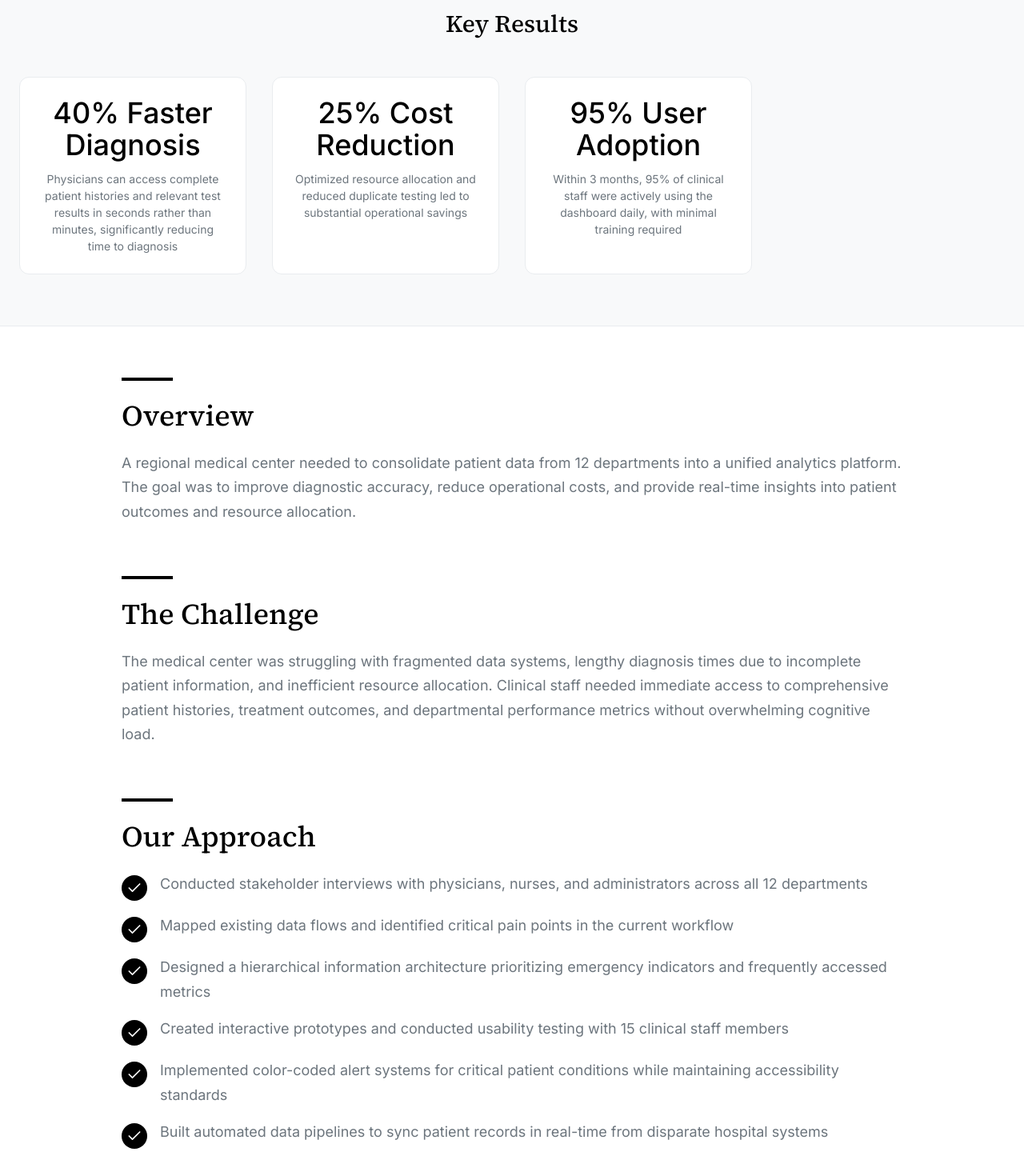
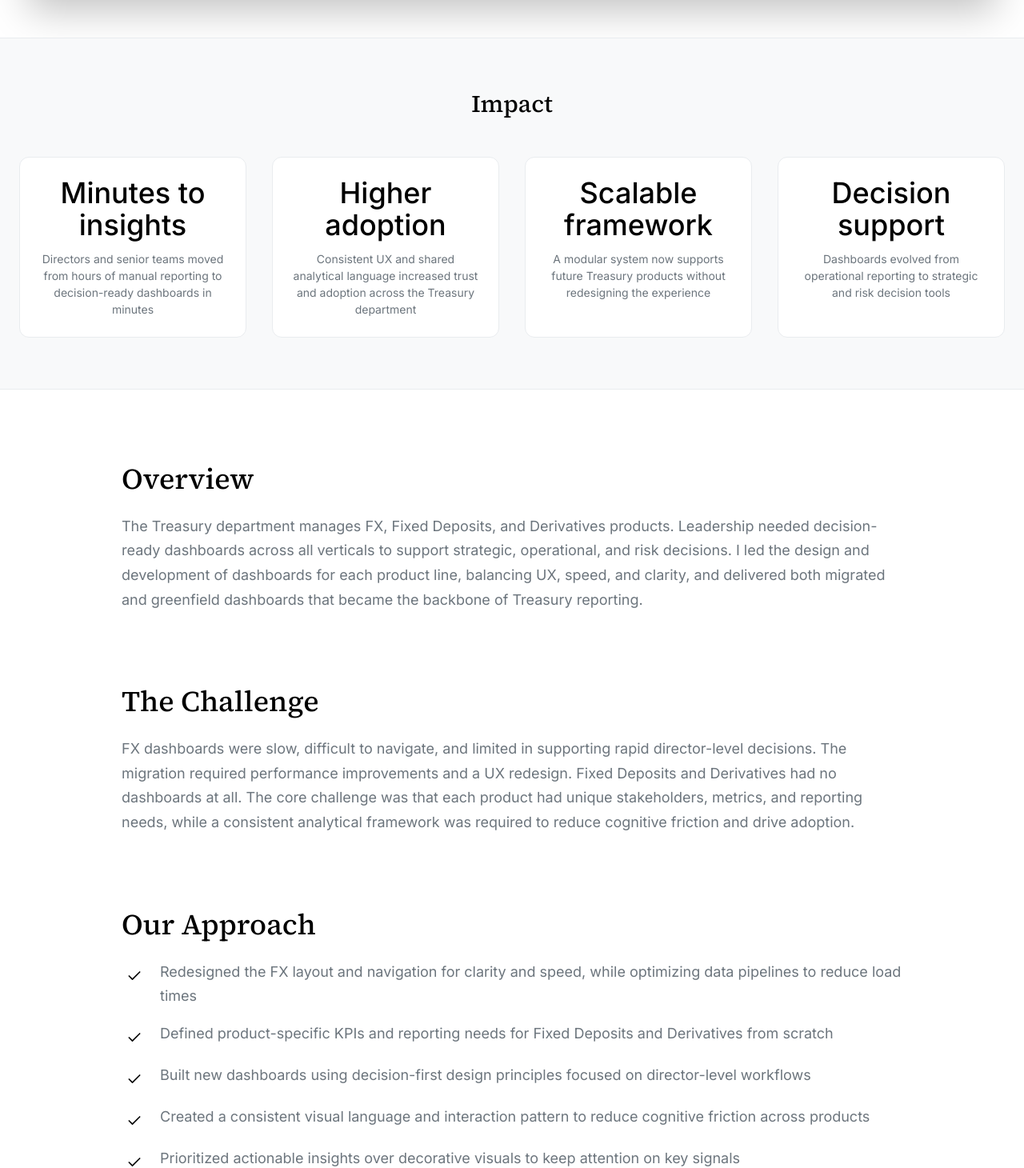
Before and after one commit to imagineazhar/imagineazhar.github.io, a React (Vite) app: page /case-study/1 in a window 1280 px wide. Shown: the part 1297-2757 px from the top of the page at 80% size. Built offline with nearby package versions, Linux system fonts and the light colour scheme.

Commit message:
case study - treasury

```diff
--- a/src/app/data/caseStudies.ts
+++ b/src/app/data/caseStudies.ts
@@ -16,6 +16,13 @@ export interface CaseStudy {
     metric: string;
     description: string;
   }[];
+  reflection?: string[];
+  dashboardGallery?: {
+    title: string;
+    description: string;
+    image: string;
+    insights: string[];
+  }[];
   testimonial?: {
     quote: string;
     author: string;
@@ -30,52 +37,101 @@ export interface CaseStudy {
 export const caseStudies: CaseStudy[] = [
   {
     id: "1",
-    title: "FX Performance Dashboard",
-    client: "Treasury Team",
+    title: "Treasury Insight Suite",
+    client: "ENBD Treasury Team",
     category: "Banking",
-    description: "Helping leadership understand currency exposure and performance drivers",
-    tools: ["Tableau", "SQL"],
-    metrics: ["40% faster diagnosis", "25% cost reduction", "95% user adoption"],
-    image: "https://images.unsplash.com/photo-1698306642516-9841228dcff3?crop=entropy&cs=tinysrgb&fit=max&fm=jpg&ixid=M3w3Nzg4Nzd8MHwxfHNlYXJjaHwxfHxoZWFsdGhjYXJlJTIwZGF0YSUyMGFuYWx5dGljcyUyMGRpc3BsYXl8ZW58MXx8fHwxNzY5Njg3NzAwfDA&ixlib=rb-4.1.0&q=80&w=1080",
-    overview: "A regional medical center needed to consolidate patient data from 12 departments into a unified analytics platform. The goal was to improve diagnostic accuracy, reduce operational costs, and provide real-time insights into patient outcomes and resource allocation.",
-    challenge: "The medical center was struggling with fragmented data systems, lengthy diagnosis times due to incomplete patient information, and inefficient resource allocation. Clinical staff needed immediate access to comprehensive patient histories, treatment outcomes, and departmental performance metrics without overwhelming cognitive load.",
+    description:
+      "Decision-ready dashboards across FX, Fixed Deposits, and Derivatives so Treasury leadership could make strategic, operational, and risk calls with speed and confidence.",
+    tools: ["Tableau", "SQL", "Figma"],
+    metrics: ["3 product lines", "1 unified framework", "Treasury-wide adoption"],
+    image:
+      "https://images.unsplash.com/photo-1551288049-bebda4e38f71?crop=entropy&cs=tinysrgb&fit=max&fm=jpg&ixid=M3w3Nzg4Nzd8MHwxfHNlYXJjaHwxfHxiYW5raW5nJTIwZGF0YSUyMGRhc2hib2FyZHxlbnwxfHx8fDE3Njk2ODc2OTl8MA&ixlib=rb-4.1.0&q=80&w=1080",
+    overview:
+      "The Treasury department manages FX, Fixed Deposits, and Derivatives products. Leadership needed decision-ready dashboards across all verticals to support strategic, operational, and risk decisions. I led the design and development of dashboards for each product line, balancing UX, speed, and clarity, and delivered both migrated and greenfield dashboards that became the backbone of Treasury reporting.",
+    challenge:
+      "FX dashboards were slow, difficult to navigate, and limited in supporting rapid director-level decisions. The migration required performance improvements and a UX redesign. Fixed Deposits and Derivatives had no dashboards at all. The core challenge was that each product had unique stakeholders, metrics, and reporting needs, while a consistent analytical framework was required to reduce cognitive friction and drive adoption.",
     approach: [
-      "Conducted stakeholder interviews with physicians, nurses, and administrators across all 12 departments",
-      "Mapped existing data flows and identified critical pain points in the current workflow",
-      "Designed a hierarchical information architecture prioritizing emergency indicators and frequently accessed metrics",
-      "Created interactive prototypes and conducted usability testing with 15 clinical staff members",
-      "Implemented color-coded alert systems for critical patient conditions while maintaining accessibility standards",
-      "Built automated data pipelines to sync patient records in real-time from disparate hospital systems"
+      "Redesigned the FX layout and navigation for clarity and speed, while optimizing data pipelines to reduce load times",
+      "Defined product-specific KPIs and reporting needs for Fixed Deposits and Derivatives from scratch",
+      "Built new dashboards using decision-first design principles focused on director-level workflows",
+      "Created a consistent visual language and interaction pattern to reduce cognitive friction across products",
+      "Prioritized actionable insights over decorative visuals to keep attention on key signals",
+      "Applied a modular layout so future products could be added without redesigning the system",
     ],
-    solution: "The final dashboard features a three-tier information hierarchy: critical alerts at the top, department-level metrics in the middle, and detailed drill-down capabilities at the bottom. Color psychology was carefully applied—using warm colors for urgent conditions and cool tones for stable metrics. The system integrates data from electronic health records, lab systems, and scheduling software, presenting it through intuitive visualizations that require minimal training.",
+    solution:
+      "FX migrated to a faster, cleaner UX with decision-critical metrics immediately visible. Fixed Deposits and Derivatives gained full dashboards where none existed. Across all products, standardized layouts and interaction patterns improved trust and familiarity while integrating cleanly into the existing Treasury reporting ecosystem.",
     results: [
       {
-        metric: "40% Faster Diagnosis",
-        description: "Physicians can access complete patient histories and relevant test results in seconds rather than minutes, significantly reducing time to diagnosis"
+        metric: "Minutes to insights",
+        description:
+          "Directors and senior teams moved from hours of manual reporting to decision-ready dashboards in minutes",
       },
       {
-        metric: "25% Cost Reduction",
-        description: "Optimized resource allocation and reduced duplicate testing led to substantial operational savings"
+        metric: "Higher adoption",
+        description:
+          "Consistent UX and shared analytical language increased trust and adoption across the Treasury department",
       },
       {
-        metric: "95% User Adoption",
-        description: "Within 3 months, 95% of clinical staff were actively using the dashboard daily, with minimal training required"
-      }
+        metric: "Scalable framework",
+        description:
+          "A modular system now supports future Treasury products without redesigning the experience",
+      },
+      {
+        metric: "Decision support",
+        description:
+          "Dashboards evolved from operational reporting to strategic and risk decision tools",
+      },
     ],
-    testimonial: {
-      quote: "This dashboard has fundamentally changed Treasury team analyzed currency exposure.",
-      author: "Dr. Sarah Mitchell",
-      role: "Chief Medical Officer, Regional Medical Center"
-    },
+    reflection: [
+      "Migrating dashboards is an opportunity to improve UX and speed, not just replicate functionality",
+      "Greenfield projects allow decision-first thinking to be embedded from day one",
+      "Consistency in design and structure strengthens adoption and confidence among stakeholders",
+      "Analytical design must balance business context, stakeholder needs, and technical constraints",
+    ],
+    dashboardGallery: [
+      {
+        title: "FX Performance Dashboard",
+        description:
+          "Migration redesign focused on speed, clarity, and director-level decisions.",
+        image:
+          "https://images.unsplash.com/photo-1551288049-bebda4e38f71?crop=entropy&cs=tinysrgb&fit=max&fm=jpg&ixid=M3w3Nzg4Nzd8MHwxfHNlYXJjaHwxfHxmZCUyMGRhc2hib2FyZHxlbnwxfHx8fDE3Njk2ODc2OTl8MA&ixlib=rb-4.1.0&q=80&w=1080",
+        insights: [
+          "Exposure and PnL surfaced above the fold for immediate triage",
+          "Navigation reduced to three primary decision paths",
+        ],
+      },
+      {
+        title: "Fixed Deposits Overview",
+        description: "Greenfield KPI framework for pricing, volume, and maturity risk.",
+        image:
+          "https://images.unsplash.com/photo-1553877522-43269d4ea984?crop=entropy&cs=tinysrgb&fit=max&fm=jpg&ixid=M3w3Nzg4Nzd8MHwxfHNlYXJjaHwxfHxncmF5c2NhbGUlMjBkYXNoYm9hcmR8ZW58MXx8fHwxNzY5Njg3NzAwfDA&ixlib=rb-4.1.0&q=80&w=1080",
+        insights: [
+          "Rate ladder highlights margin compression by tenor",
+          "Maturity concentration flags rollover risk",
+        ],
+      },
+      {
+        title: "Derivatives Risk Lens",
+        description:
+          "Decision-first view of hedge effectiveness and exposure.",
+        image:
+          "https://images.unsplash.com/photo-1556761175-4b46a572b786?crop=entropy&cs=tinysrgb&fit=max&fm=jpg&ixid=M3w3Nzg4Nzd8MHwxfHNlYXJjaHwxfHx3aXJlZnJhbWUlMjBkYXNoYm9hcmR8ZW58MXx8fHwxNzY5Njg3NzAwfDA&ixlib=rb-4.1.0&q=80&w=1080",
+        insights: [
+          "Hedge coverage and VaR aligned on a single decision panel",
+          "Exception thresholds surfaced as alert tags",
+        ],
+      },
+    ],
     gallery: [
-      "https://images.unsplash.com/photo-1576091160399-112ba8d25d1d?crop=entropy&cs=tinysrgb&fit=max&fm=jpg&w=1080",
-      "https://images.unsplash.com/photo-1576091160550-2173dba999ef?crop=entropy&cs=tinysrgb&fit=max&fm=jpg&w=1080",
-      "https://images.unsplash.com/photo-1504813184591-01572f98c85f?crop=entropy&cs=tinysrgb&fit=max&fm=jpg&w=1080"
+      "https://images.unsplash.com/photo-1551288049-bebda4e38f71?crop=entropy&cs=tinysrgb&fit=max&fm=jpg&ixid=M3w3Nzg4Nzd8MHwxfHNlYXJjaHwxfHxmZCUyMGRhc2hib2FyZHxlbnwxfHx8fDE3Njk2ODc2OTl8MA&ixlib=rb-4.1.0&q=80&w=1080",
+      "https://images.unsplash.com/photo-1553877522-43269d4ea984?crop=entropy&cs=tinysrgb&fit=max&fm=jpg&ixid=M3w3Nzg4Nzd8MHwxfHNlYXJjaHwxfHxncmF5c2NhbGUlMjBkYXNoYm9hcmR8ZW58MXx8fHwxNzY5Njg3NzAwfDA&ixlib=rb-4.1.0&q=80&w=1080",
+      "https://images.unsplash.com/photo-1556761175-4b46a572b786?crop=entropy&cs=tinysrgb&fit=max&fm=jpg&ixid=M3w3Nzg4Nzd8MHwxfHNlYXJjaHwxfHx3aXJlZnJhbWUlMjBkYXNoYm9hcmR8ZW58MXx8fHwxNzY5Njg3NzAwfDA&ixlib=rb-4.1.0&q=80&w=1080",
     ],
-    tags: ["Banking", "Real-time Analytics", "User Experience"],
+    tags: ["Banking", "Executive Analytics", "Dashboard Design"],
     duration: "6 months",
-    team: "2 data analysts, 1 designers, 1 developer"
+    team: "2 data analysts, 1 designer, 1 developer",
   },
+
   {
     id: "financial-performance-dashboard",
     title: "Financial Performance Dashboard",
--- a/src/app/pages/CaseStudyPage.tsx
+++ b/src/app/pages/CaseStudyPage.tsx
@@ -1,5 +1,5 @@
 import { useParams, Link, useNavigate } from "react-router-dom";
-import { ArrowLeft, Check, ExternalLink } from "lucide-react";
+import { ArrowLeft, Check } from "lucide-react";
 import { caseStudies } from "@/app/data/caseStudies";
 import { ImageWithFallback } from "@/app/components/figma/ImageWithFallback";
 import { motion } from "motion/react";
@@ -77,6 +77,7 @@ export function CaseStudyPage() {
             animate={{ opacity: 1, y: 0 }}
             transition={{ duration: 0.6 }}
           >
+            <div className="h-1 w-16 bg-accent mb-6"></div>
             <div className="flex items-center gap-3 mb-6">
               <span className="px-4 py-1.5 bg-black text-white text-sm font-medium rounded-full">
                 {caseStudy.category}
@@ -125,7 +126,7 @@ export function CaseStudyPage() {
       {/* Key Metrics */}
       <section className="py-16 bg-gray-50 border-y border-gray-200">
         <div className="max-w-7xl mx-auto px-6">
-          <h2 className="text-2xl sm:text-3xl font-medium mb-12 text-center text-black">Key Results</h2>
+          <h2 className="text-2xl sm:text-3xl font-medium mb-12 text-center text-black">Impact</h2>
           <div className="grid grid-cols-1 md:grid-cols-2 lg:grid-cols-4 gap-8">
             {caseStudy.results.map((result, index) => (
               <motion.div
@@ -135,7 +136,7 @@ export function CaseStudyPage() {
                 animate={{ opacity: 1, y: 0 }}
                 transition={{ duration: 0.5, delay: 0.1 * index }}
               >
-                <div className="text-3xl sm:text-4xl font-medium text-black mb-3">
+                <div className="text-3xl sm:text-4xl font-medium text-accent mb-3">
                   {result.metric}
                 </div>
                 <p className="text-sm text-gray-600 leading-[1.5]">
@@ -152,7 +153,7 @@ export function CaseStudyPage() {
         <div className="max-w-5xl mx-auto px-6">
           {/* Overview */}
           <div className="mb-16">
-            <div className="h-1 w-16 bg-black mb-6"></div>
+            <div className="h-1 w-16 bg-accent mb-6"></div>
             <h2 className="text-3xl sm:text-4xl font-medium mb-6 text-black">Overview</h2>
             <p className="text-lg text-gray-600 leading-[1.7]">
               {caseStudy.overview}
@@ -161,7 +162,7 @@ export function CaseStudyPage() {
 
           {/* Challenge */}
           <div className="mb-16">
-            <div className="h-1 w-16 bg-black mb-6"></div>
+            <div className="h-1 w-16 bg-accent mb-6"></div>
             <h2 className="text-3xl sm:text-4xl font-medium mb-6 text-black">The Challenge</h2>
             <p className="text-lg text-gray-600 leading-[1.7]">
               {caseStudy.challenge}
@@ -170,13 +171,13 @@ export function CaseStudyPage() {
 
           {/* Approach */}
           <div className="mb-16">
-            <div className="h-1 w-16 bg-black mb-6"></div>
+            <div className="h-1 w-16 bg-accent mb-6"></div>
             <h2 className="text-3xl sm:text-4xl font-medium mb-6 text-black">Our Approach</h2>
             <div className="space-y-4">
               {caseStudy.approach.map((step, index) => (
                 <div key={index} className="flex gap-4 items-start">
-                  <div className="flex-shrink-0 w-8 h-8 bg-black rounded-full flex items-center justify-center mt-1">
-                    <Check className="w-5 h-5 text-white" />
+                  <div className="flex-shrink-0 w-8 h-8 bg-accent rounded-full flex items-center justify-center mt-1">
+                    <Check className="w-5 h-5 text-accent-foreground" />
                   </div>
                   <p className="text-lg text-gray-600 leading-[1.7]">
                     {step}
@@ -188,16 +189,81 @@ export function CaseStudyPage() {
 
           {/* Solution */}
           <div className="mb-16">
-            <div className="h-1 w-16 bg-black mb-6"></div>
+            <div className="h-1 w-16 bg-accent mb-6"></div>
             <h2 className="text-3xl sm:text-4xl font-medium mb-6 text-black">The Solution</h2>
             <p className="text-lg text-gray-600 leading-[1.7]">
               {caseStudy.solution}
             </p>
           </div>
 
+          {/* Dashboards */}
+          {caseStudy.dashboardGallery?.length ? (
+            <div className="mb-16">
+              <div className="h-1 w-16 bg-accent mb-6"></div>
+              <h2 className="text-3xl sm:text-4xl font-medium mb-6 text-black">
+                Dashboards
+              </h2>
+              <div className="grid grid-cols-1 md:grid-cols-2 gap-6">
+                {caseStudy.dashboardGallery.map((item, index) => (
+                  <div
+                    key={index}
+                    className="group rounded-2xl border border-gray-200 bg-white overflow-hidden shadow-sm"
+                  >
+                    <div className="relative aspect-[16/10] bg-gray-100">
+                      <ImageWithFallback
+                        src={item.image}
+                        alt={item.title}
+                        className="w-full h-full object-cover grayscale group-hover:grayscale-0 transition-all duration-500"
+                      />
+                      <div className="absolute top-4 left-4 px-3 py-1 bg-white/90 rounded-full text-xs font-medium text-black">
+                        {item.title}
+                      </div>
+                    </div>
+                    <div className="p-5">
+                      <p className="text-sm text-gray-500 mb-3">
+                        {item.description}
+                      </p>
+                      <div className="space-y-2">
+                        {item.insights.map((insight, insightIndex) => (
+                          <div
+                            key={insightIndex}
+                            className="text-sm text-gray-700 flex items-start gap-2"
+                          >
+                            <span className="mt-1 h-2 w-2 rounded-full bg-accent"></span>
+                            <span>{insight}</span>
+                          </div>
+                        ))}
+                      </div>
+                    </div>
+                  </div>
+                ))}
+              </div>
+            </div>
+          ) : null}
+
+          {/* Reflection */}
+          {caseStudy.reflection?.length ? (
+            <div className="mb-16">
+              <div className="h-1 w-16 bg-accent mb-6"></div>
+              <h2 className="text-3xl sm:text-4xl font-medium mb-6 text-black">
+                Reflection / Key Takeaways
+              </h2>
+              <div className="space-y-3">
+                {caseStudy.reflection.map((note, index) => (
+                  <p
+                    key={index}
+                    className="text-lg text-gray-600 leading-[1.7]"
+                  >
+                    {note}
+                  </p>
+                ))}
+              </div>
+            </div>
+          ) : null}
+
           {/* Tools & Technologies */}
           <div className="mb-16">
-            <div className="h-1 w-16 bg-black mb-6"></div>
+            <div className="h-1 w-16 bg-accent mb-6"></div>
             <h2 className="text-3xl sm:text-4xl font-medium mb-6 text-black">Tools & Technologies</h2>
             <div className="flex flex-wrap gap-3">
               {caseStudy.tools.map((tool, index) => (
```
